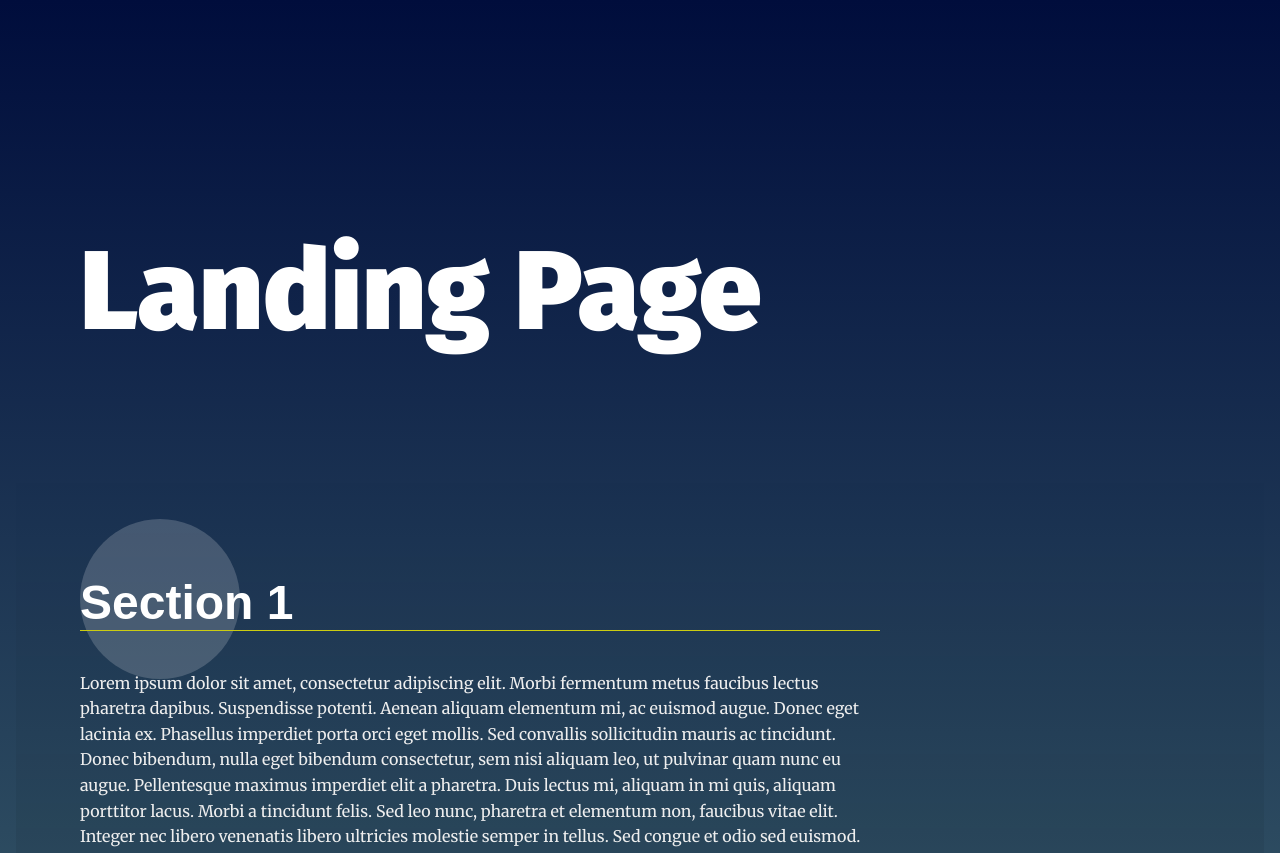
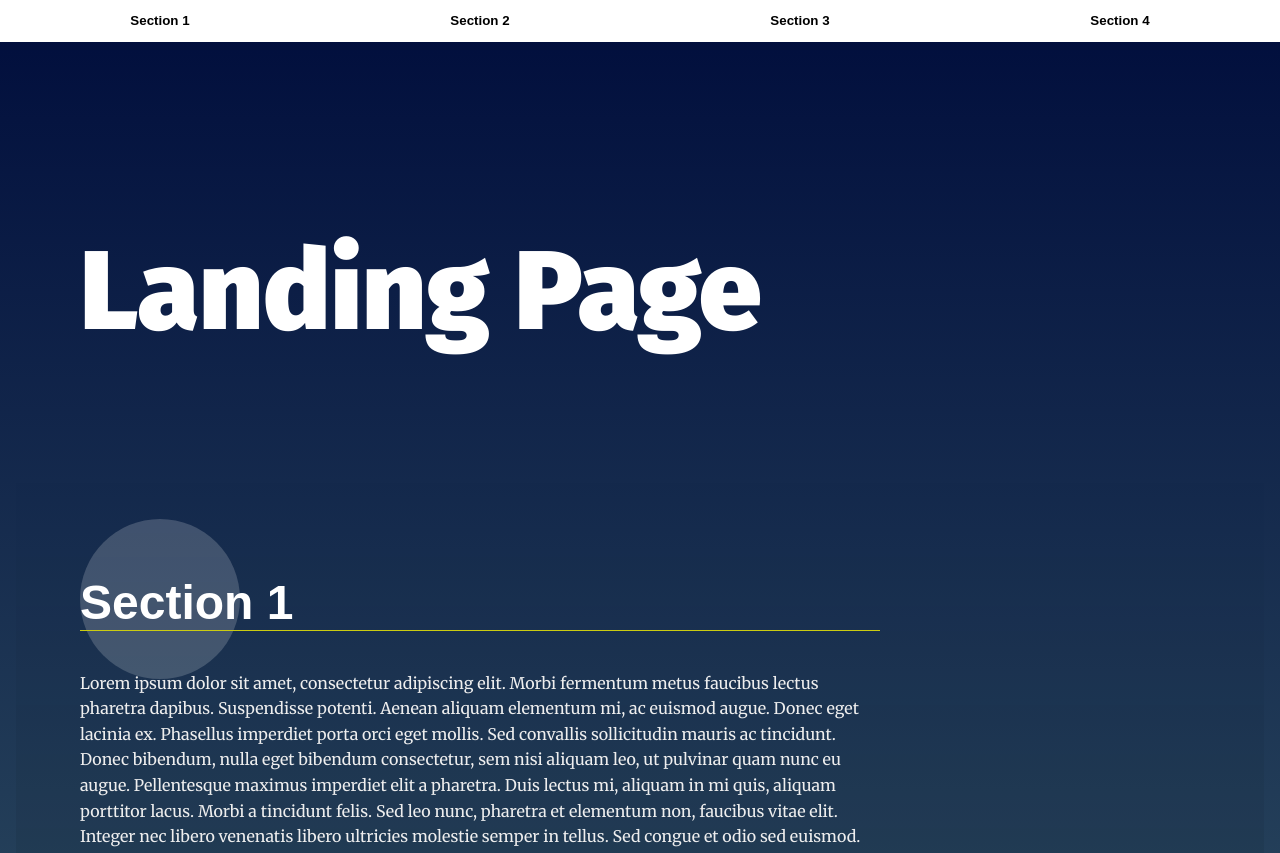
Before and after one commit to NaderSayed-159/Landing-Project-1st, a plain HTML site: page index.html in a window 1280 px wide. Shown: the top 853 px of the page. Drawn offline with Linux system fonts and the light colour scheme.

Commit message:
Creating dynmic navbar list

```diff
--- a/css/styles.css
+++ b/css/styles.css
@@ -11,8 +11,8 @@
 
 /* ---- Base Rules ---- */
 body {
-    background: rgb(136,203,171);
-    background: linear-gradient(0deg, rgba(136,203,171,1) 0%, rgba(0,13,60,1) 100%);
+    background: rgb(136, 203, 171);
+    background: linear-gradient(0deg, rgba(136, 203, 171, 1) 0%, rgba(0, 13, 60, 1) 100%);
     margin: 0;
     font-family: 'Merriweather', serif;
     color: #fff;
@@ -26,7 +26,7 @@ h1 {
     margin: 2em 1rem;
 }
 
-@media only screen and (min-width: 35em){
+@media only screen and (min-width: 35em) {
     h1 {
         font-size: 7em;
         margin: 2em 4rem 1em;
@@ -64,10 +64,14 @@ section {
 /* ---- Module Rules ---- */
 
 /* Navigation Styles*/
+
+
 .navbar__menu ul {
     padding-left: 0;
     margin: 0;
     text-align: right;
+    display: flex;
+    justify-content: space-around;
 }
 
 .navbar__menu li {
@@ -80,6 +84,9 @@ section {
     font-weight: bold;
     text-decoration: none;
     color: #000;
+    /* customizing nav item */
+    border: none;
+    background-color: inherit;
 }
 
 .navbar__menu .menu__link:hover {
@@ -104,7 +111,7 @@ section {
     color: #fff;
 }
 
-.page__footer p{
+.page__footer p {
     color: #fff;
 }
 
@@ -116,7 +123,7 @@ section {
     text-align: left;
 }
 
-@media only screen and (min-width: 35em){
+@media only screen and (min-width: 35em) {
     .landing__container {
         max-width: 50em;
         padding: 4em;
@@ -146,8 +153,8 @@ section:nth-of-type(odd) .landing__container::before {
 
 section:nth-of-type(even) .landing__container::before {
     content: '';
-    background: rgb(255,255,255);
-    background: linear-gradient(0deg, rgba(255,255,255,.1) 0%, rgba(255,255,255,.2) 100%);
+    background: rgb(255, 255, 255);
+    background: linear-gradient(0deg, rgba(255, 255, 255, .1) 0%, rgba(255, 255, 255, .2) 100%);
     position: absolute;
     top: 3em;
     right: 3em;
@@ -161,8 +168,8 @@ section:nth-of-type(even) .landing__container::before {
 
 section:nth-of-type(3n) .landing__container::after {
     content: '';
-    background: rgb(255,255,255);
-    background: linear-gradient(0deg, rgba(255,255,255,.1) 0%, rgba(255,255,255,.2) 100%);
+    background: rgb(255, 255, 255);
+    background: linear-gradient(0deg, rgba(255, 255, 255, .1) 0%, rgba(255, 255, 255, .2) 100%);
     position: absolute;
     right: 0;
     bottom: 0;
@@ -176,8 +183,8 @@ section:nth-of-type(3n) .landing__container::after {
 
 section:nth-of-type(3n + 1) .landing__container::after {
     content: '';
-    background: rgb(255,255,255);
-    background: linear-gradient(0deg, rgba(255,255,255,.1) 0%, rgba(255,255,255,.2) 100%);
+    background: rgb(255, 255, 255);
+    background: linear-gradient(0deg, rgba(255, 255, 255, .1) 0%, rgba(255, 255, 255, .2) 100%);
     position: absolute;
     right: 20vw;
     bottom: -5em;
@@ -210,14 +217,11 @@ section.your-active-class .landing__container::after {
 
 /* Section Active Styles Keyframe Animations */
 @keyframes rotate {
-	from {
-		transform: rotate(0deg)
-		           translate(-1em)
-		           rotate(0deg);
-	}
-	to {
-		transform: rotate(360deg)
-		           translate(-1em)
-		           rotate(-360deg);
-	}
+    from {
+        transform: rotate(0deg) translate(-1em) rotate(0deg);
+    }
+
+    to {
+        transform: rotate(360deg) translate(-1em) rotate(-360deg);
+    }
 }
--- a/index.html
+++ b/index.html
@@ -16,9 +16,9 @@
   <!-- HTML Follows BEM naming conventions
   IDs are only used for sections to connect menu achors to sections -->
   <header class="page__header">
-    <nav class="navbar__menu">
+    <nav class="navbar__menu" id="navBar">
       <!-- Navigation starts as empty UL that will be populated with JS -->
-      <ul id="navbar__list"></ul>
+      <ul id="navList"></ul>
     </nav>
   </header>
   <main>
@@ -77,6 +77,22 @@
           porttitor. Suspendisse imperdiet porttitor tortor, eget elementum tortor mollis non.</p>
       </div>
     </section>
+    <section id="section4" data-nav="Section 4">
+      <div class="landing__container">
+        <h2>Section 3</h2>
+        <p>Lorem ipsum dolor sit amet, consectetur adipiscing elit. Morbi fermentum metus faucibus lectus pharetra
+          dapibus. Suspendisse potenti. Aenean aliquam elementum mi, ac euismod augue. Donec eget lacinia ex. Phasellus
+          imperdiet porta orci eget mollis. Sed convallis sollicitudin mauris ac tincidunt. Donec bibendum, nulla eget
+          bibendum consectetur, sem nisi aliquam leo, ut pulvinar quam nunc eu augue. Pellentesque maximus imperdiet
+          elit a pharetra. Duis lectus mi, aliquam in mi quis, aliquam porttitor lacus. Morbi a tincidunt felis. Sed leo
+          nunc, pharetra et elementum non, faucibus vitae elit. Integer nec libero venenatis libero ultricies molestie
+          semper in tellus. Sed congue et odio sed euismod.</p>
+
+        <p>Aliquam a convallis justo. Vivamus venenatis, erat eget pulvinar gravida, ipsum lacus aliquet velit, vel
+          luctus diam ipsum a diam. Cras eu tincidunt arcu, vitae rhoncus purus. Vestibulum fermentum consectetur
+          porttitor. Suspendisse imperdiet porttitor tortor, eget elementum tortor mollis non.</p>
+      </div>
+    </section>
   </main>
   <footer class="page__footer">
     <p>&copy Udacity</p>
--- a/js/app.js
+++ b/js/app.js
@@ -1,55 +1,31 @@
-/**
- *
- * Manipulating the DOM exercise.
- * Exercise programmatically builds navigation,
- * scrolls to anchors from navigation,
- * and highlights section in viewport upon scrolling.
- *
- * Dependencies: None
- *
- * JS Version: ES2015/ES6
- *
- * JS Standard: ESlint
- *
-*/
+// global var
 
-/**
- * Define Global Variables
- *
-*/
+var sections = document.querySelectorAll('section');
+var fragment = document.createDocumentFragment();
+var nav = document.querySelector('#navBar');
+var navList = document.querySelector('#navList');
 
 
-/**
- * End Global Variables
- * Start Helper Functions
- *
-*/
+//Creating the nav bar with its tabs using looping on query selector
 
+//looping on sections to create nav items depend on sections numbers
+sections.forEach(section => {
 
+    //create nav list items
+    var navItem = document.createElement('li');
+    var navlink = document.createElement('button');
 
-/**
- * End Helper Functions
- * Begin Main Functions
- *
-*/
+    //us data attr to make tet content of nav item equal to section heading
+    var sectionName = section.getAttribute("data-nav");
 
-// build the nav
+    //add link attr to button to use it to reach the section which it refer to
+    navlink.setAttribute('href', "#" + section.id);
+    //use css class to style items
+    navlink.classList.add("menu__link");
 
-
-// Add class 'active' to section when near top of viewport
-
-
-// Scroll to anchor ID using scrollTO event
-
-
-/**
- * End Main Functions
- * Begin Events
- *
-*/
-
-// Build menu
-
-// Scroll to section on link click
-
-// Set sections as active
+    navItem.appendChild(navlink);
+    navlink.textContent = sectionName;
+    fragment.appendChild(navItem);
+});
+//appending fragment object to ul
+navList.appendChild(fragment);
```
Also changed, not shown: 1 other file.
